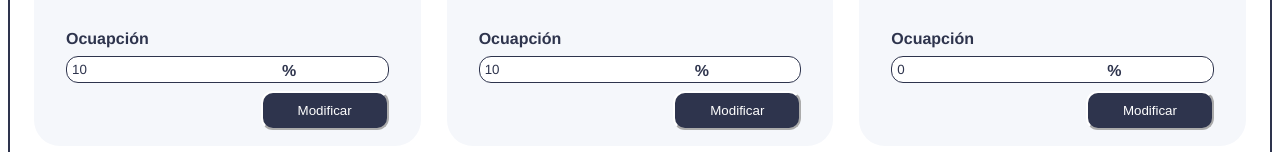
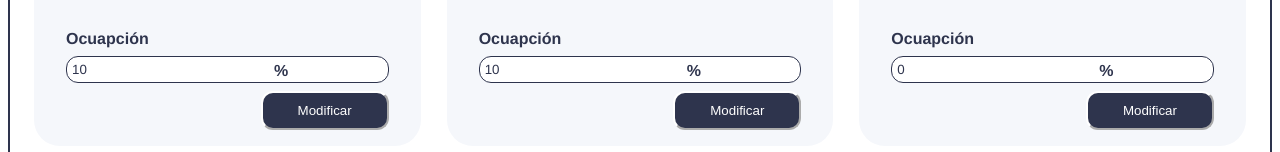
Before and after one commit to Silvia-loza/proyecto-salas, an Angular app: page / in a window 1280 px wide. Shown: the part 477-629 px from the top of the page. Built offline with nearby package versions, Linux system fonts and the light colour scheme.

Commit message:
fix: % symbol position

```diff
--- a/src/app/elements/input/input.component.scss
+++ b/src/app/elements/input/input.component.scss
@@ -28,7 +28,7 @@ app-button {
 .input-group-addon {
     position: absolute;
     width: 10rem;
-    margin-left: 13.5rem;
+    margin-left: 13rem;
     margin-top: 4rem;
     color: var(--color-main);
     z-index: 99;
```
